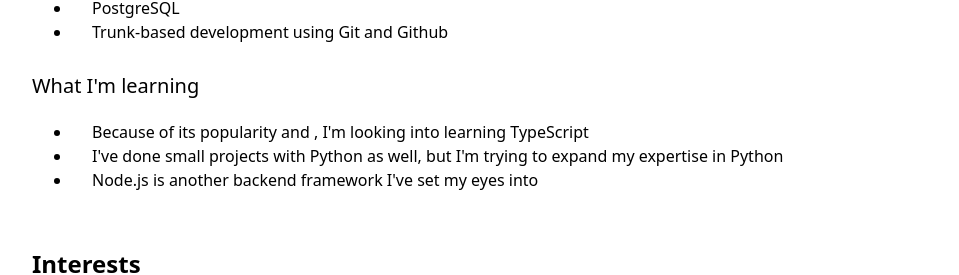
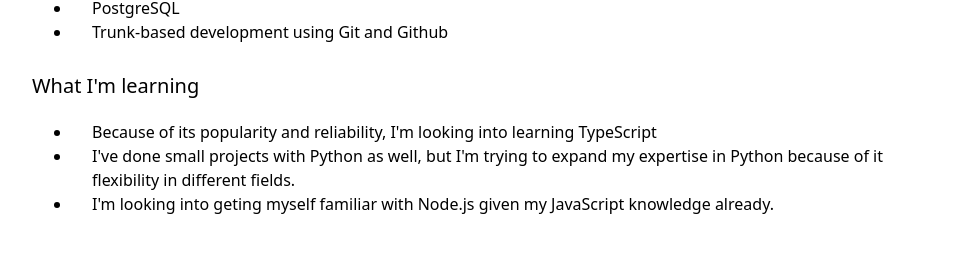
Before and after one commit to Khmlwugh/GabrielWebpage, a React (Vite) app: page /about in a window 1280 px wide. Shown: the part 1800-2075 px from the top of the page, without its empty margins (160-1119 px from the left). Built offline with nearby package versions, Linux system fonts and the light colour scheme.

Commit message:
UPDATE: updated learning bit in  AboutPage

```diff
--- a/src/components/AboutPage.jsx
+++ b/src/components/AboutPage.jsx
@@ -95,9 +95,9 @@
           <div className='text-xl self-start pt-2'>What I'm learning</div>
           <div className="py-5 self-start pl-10">
             <ul className="list-disc">
-              <li className="text-left pl-5">Because of its popularity and , I'm looking into learning TypeScript</li>
-              <li className="text-left pl-5">I've done small projects with Python as well, but I'm trying to expand my expertise in Python</li>
-              <li className="text-left pl-5">Node.js is another backend framework I've set my eyes into</li>
+              <li className="text-left pl-5">Because of its popularity and reliability, I'm looking into learning TypeScript</li>
+              <li className="text-left pl-5">I've done small projects with Python as well, but I'm trying to expand my expertise in Python because of it flexibility in different fields.</li>
+              <li className="text-left pl-5">I'm looking into geting myself familiar with Node.js given my JavaScript knowledge already.</li>
             </ul>
           </div>
         </div>
```
